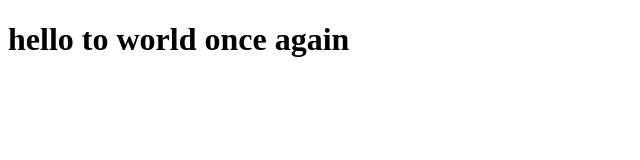
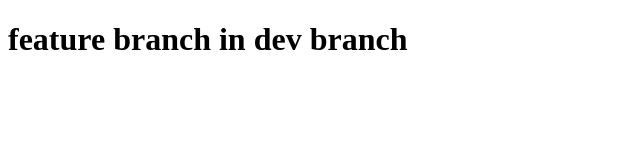
Before and after one commit to sneha-khambal/git-Release, a plain HTML site: page index.html in a window 1280 px wide. Shown: the whole page, without its empty margins (0-640 px from the left). Drawn offline with Linux system fonts and the light colour scheme.

Commit message:
index.html file is updated in feature branch

```diff
--- a/index.html
+++ b/index.html
@@ -7,6 +7,6 @@
     <title>Document</title>
 </head>
 <body>
-    <h1> hello to world once again</h1>
+    <h1>feature branch in dev branch</h1>
 </body>
 </html>
```
